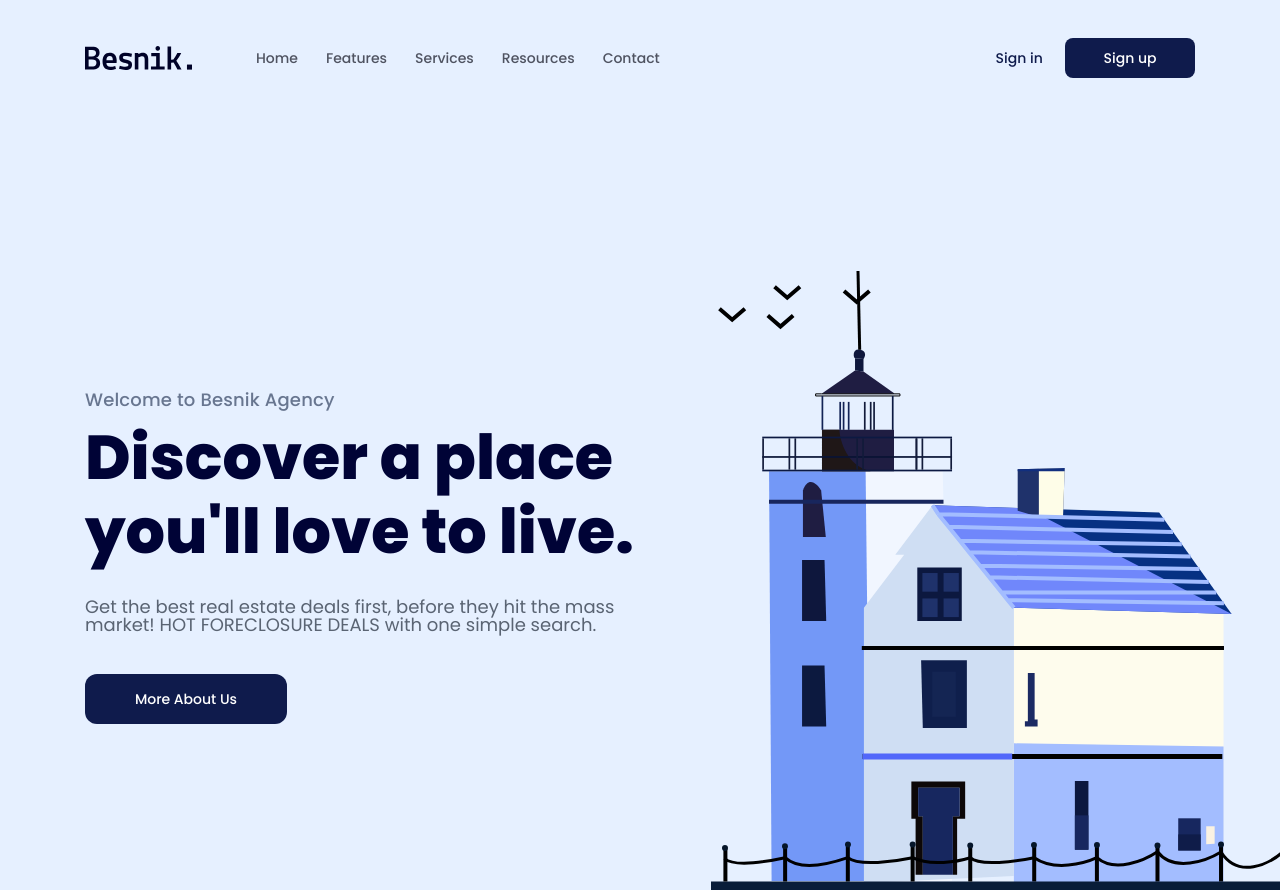
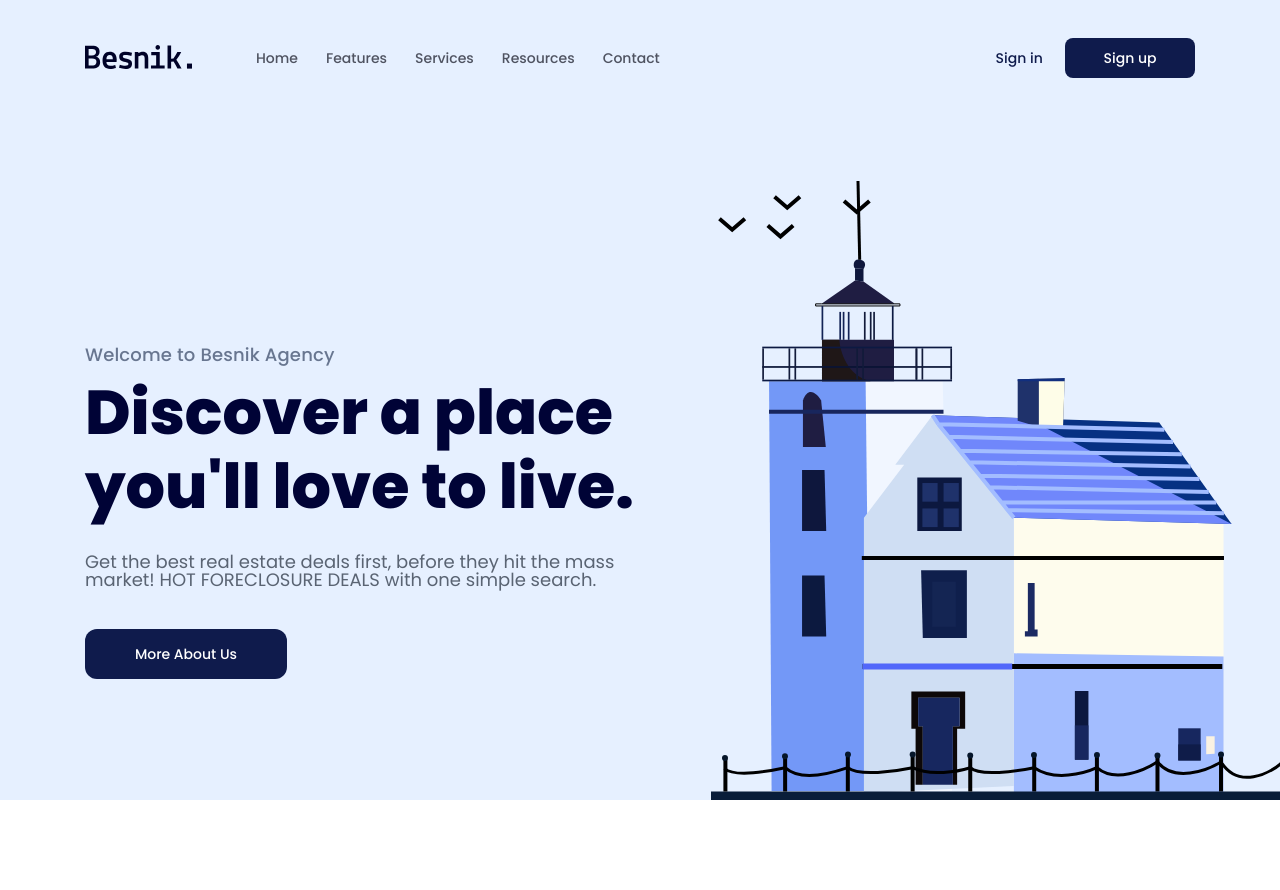
Before and after one commit to mychin-su/F8-Project-HTMLCSS-01, a plain HTML site: page index.html in a window 1280 px wide. Shown: the top 890 px of the page. Drawn offline with Linux system fonts and the light colour scheme; files whose address does not match are found by name.

Commit message:
Fix bug phan Logo

```diff
--- a/assets/css/style.css
+++ b/assets/css/style.css
@@ -65,10 +65,10 @@ a {
 }
 .hero-wrap {
     display: flex;
-    flex-direction: column ;
+    flex-direction: column;
     position: relative;
     background: #e6f0ff;
-    height: 100vh;
+    height: calc(100vh - 90px);
 }
 
 .navbar {
--- a/index.html
+++ b/index.html
@@ -19,7 +19,7 @@
                 <!-- navbar -->
                 <nav class="navbar">
                     <!-- Logo -->
-                    <img src="./assets/img/Logo.svg" alt="Besnik." />
+                    <a href="#!"><img src="./assets/img/Logo.svg" alt="Besnik." /></a>
                     <!-- Navigation -->
                     <ul>
                         <li><a href="#!">Home</a></li>
```
